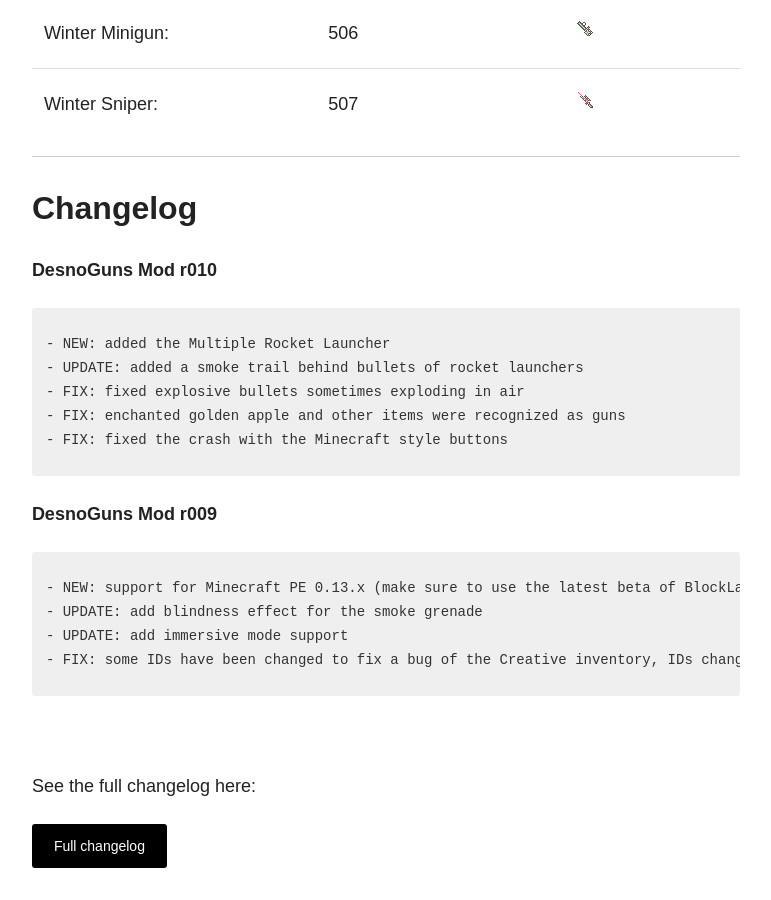
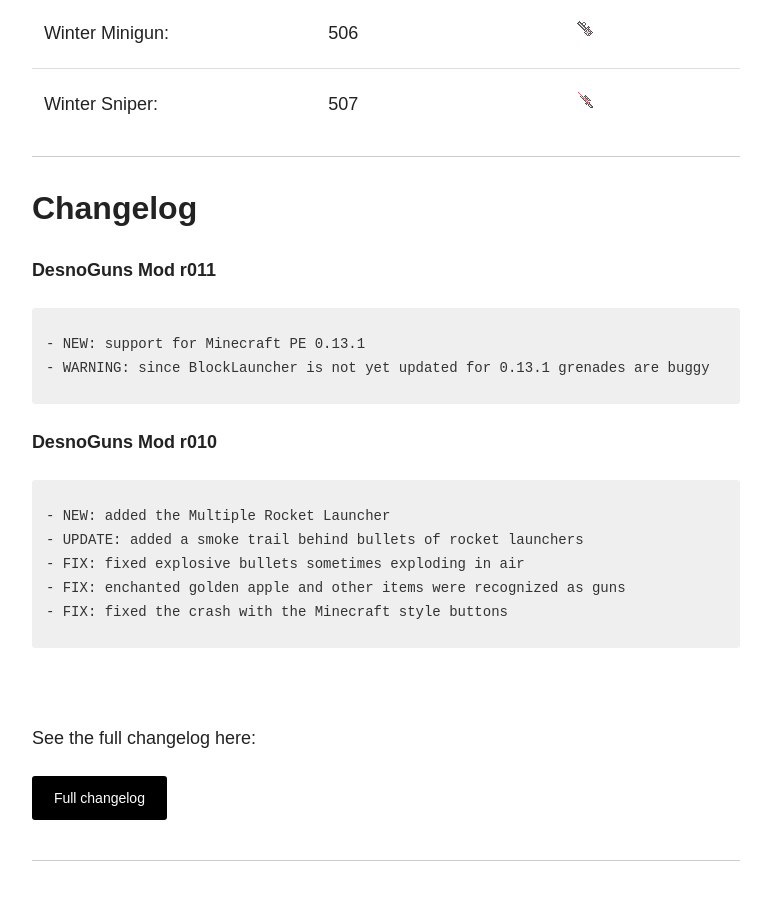
Before and after one commit to Desno365/Desno365.github.io, a Jekyll site: the page built from minecraft/desnoguns-mod/index.md, in a window 1280 px wide and 900 px high, scrolled down 14904 px. Shown: the whole window, without its empty margins (254-1025 px from the left). Built offline with Jekyll 4.4.1, drawn with Linux system fonts in a browser that asks for light colours; nearby versions of some CDN libraries; comment, search, counter and statistics services are not loaded; some of the changed text lies outside the part shown.

Commit message:
DesnoGuns r011 (update for 0.13.1)

```diff
--- a/minecraft/desnoguns-mod/full-changelog/changelog.html
+++ b/minecraft/desnoguns-mod/full-changelog/changelog.html
@@ -1,3 +1,7 @@
+<i>DesnoGuns Mod r011</i><br>
+- NEW: support for Minecraft PE 0.13.1<br>
+- WARNING: since BlockLauncher is not yet updated for 0.13.1 grenades are buggy<br><br>
+
 <i>DesnoGuns Mod r010</i><br>
 - NEW: added the Multiple Rocket Launcher<br>
 - UPDATE: added a smoke trail behind bullets of rocket launchers<br>
--- a/minecraft/desnoguns-mod/index.md
+++ b/minecraft/desnoguns-mod/index.md
@@ -44,14 +44,14 @@
 
 ## Downloads
 
-<i>Minecraft Pocket Edition 0.13.0:</i><br>
-<i> --- DesnoGuns Mod <b>r010</b>:</i>
+<i>Minecraft Pocket Edition 0.13.1:</i><br>
+<i> --- DesnoGuns Mod <b>r011</b>:</i>
 
 | Website | Support | Regular |
 |:--------|:-------:|:-------:|
-| Filecred:          | [Support download](http://adf.ly/1SsZjw) | [Regular download](http://filecred.com/A3C6G566) |
-| MediaFire:         | [Support download](http://adf.ly/1SsZgC) | [Regular download](http://www.mediafire.com/download/1lvq79ig4dddckh/DesnoGuns_r010_Desno365.zip) |
-| Android File Host: | [Support download](http://adf.ly/1SsZc9) | [Regular download](https://www.androidfilehost.com/?fid=24269982087011575) |
+| Filecred:          | [Support download](http://adf.ly/1TidSk) | [Regular download](http://filecred.com/A423G567) |
+| MediaFire:         | [Support download](http://adf.ly/1TidW3) | [Regular download](http://www.mediafire.com/download/l3wv18fkokefz1f/DesnoGuns_r011_Desno365.zip) |
+| Android File Host: | [Support download](http://adf.ly/1TidOf) | [Regular download](https://www.androidfilehost.com/?fid=24269982087022113) |
 |----
 {: rules="groups"}
 
@@ -185,6 +185,12 @@
 
 ## Changelog
 
+**DesnoGuns Mod r011**
+{% highlight text %}
+- NEW: support for Minecraft PE 0.13.1
+- WARNING: since BlockLauncher is not yet updated for 0.13.1 grenades are buggy
+{% endhighlight %}
+
 **DesnoGuns Mod r010**
 {% highlight text %}
 - NEW: added the Multiple Rocket Launcher
@@ -192,14 +198,6 @@
 - FIX: fixed explosive bullets sometimes exploding in air
 - FIX: enchanted golden apple and other items were recognized as guns
 - FIX: fixed the crash with the Minecraft style buttons
-{% endhighlight %}
-
-**DesnoGuns Mod r009**
-{% highlight text %}
-- NEW: support for Minecraft PE 0.13.x (make sure to use the latest beta of BlockLauncher, you can get it from here http://zhuowei.github.com/MCPELauncher/MCPELauncherApp-release-beta.apk )
-- UPDATE: add blindness effect for the smoke grenade
-- UPDATE: add immersive mode support
-- FIX: some IDs have been changed to fix a bug of the Creative inventory, IDs changed: AK47, AK74, AT4, AUG, Bizon
 {% endhighlight %}
 
 <br>
```
Also changed, not shown: minecraft/desnoguns-mod/full-changelog/index.md (+6 -0 lines).
